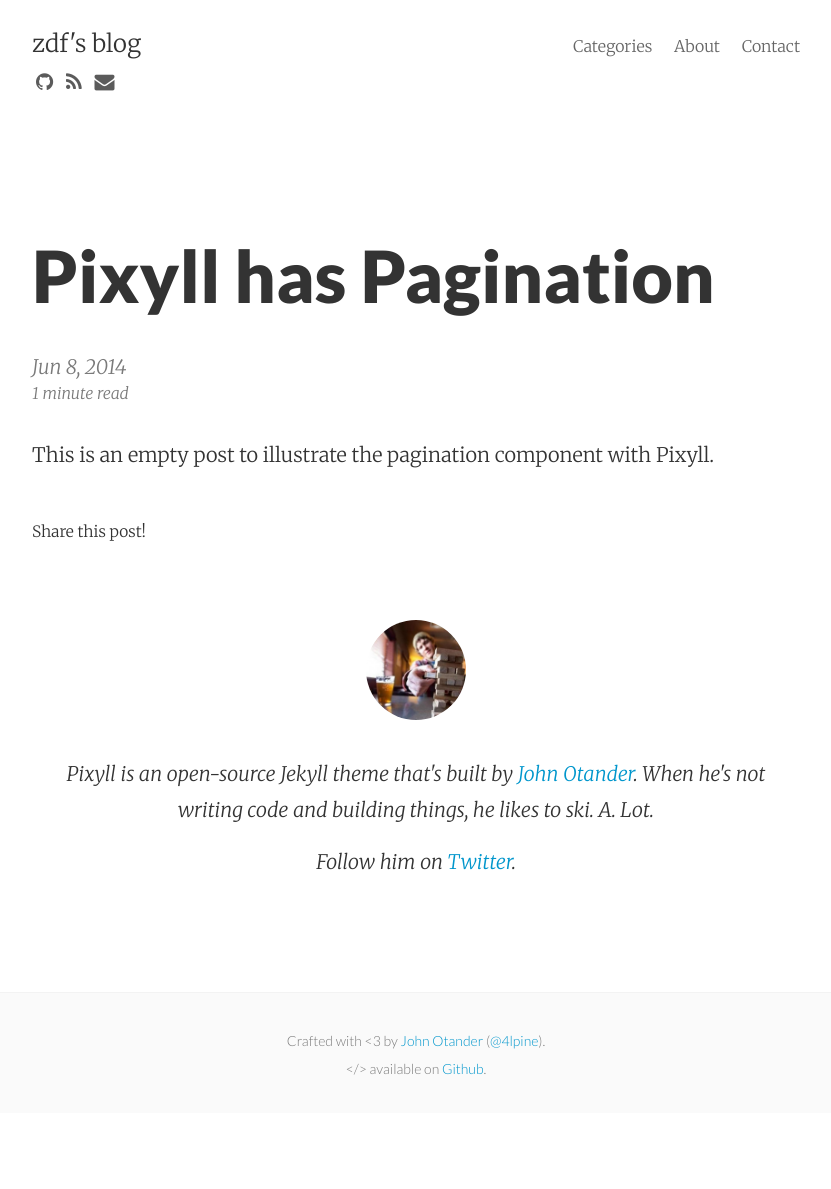
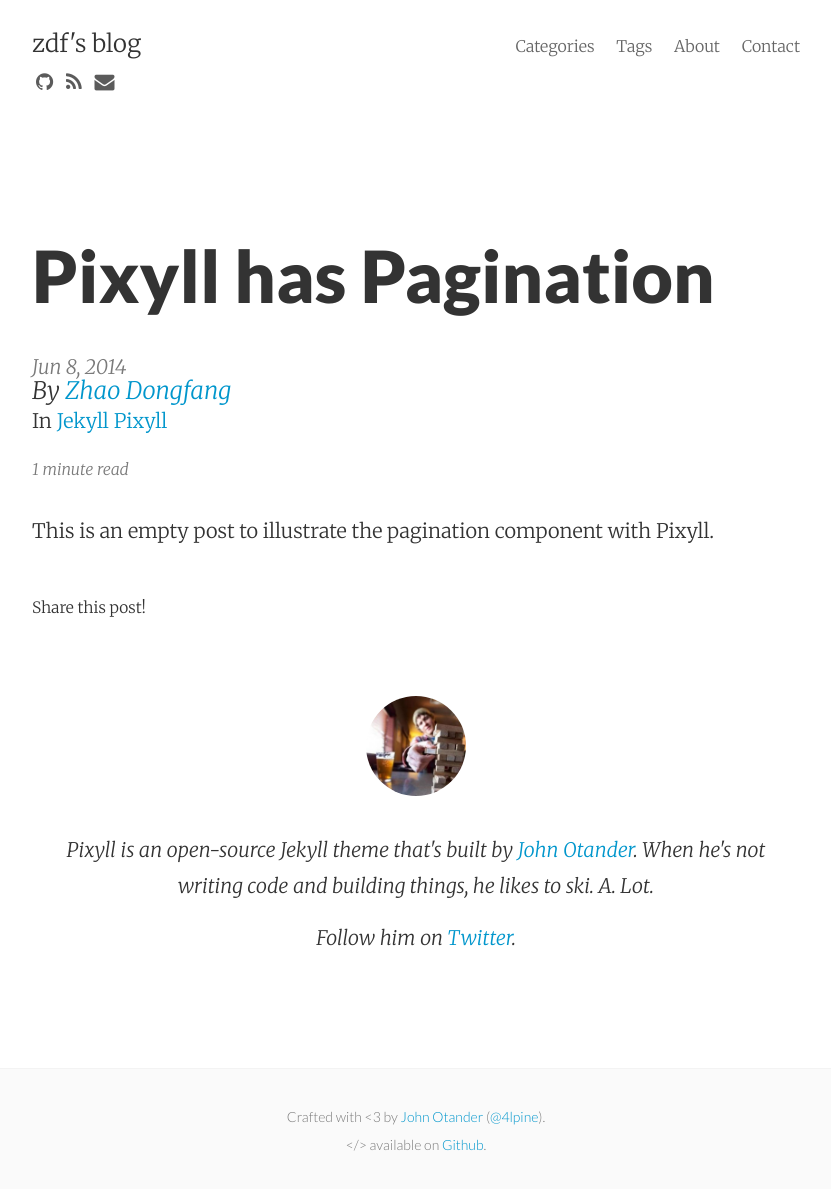
Before and after one commit to zdf1230/zdf1230.github.io, a Jekyll site: the page built from _posts/2014-06-08-pixyll-has-pagination.md, in a window 1280 px wide. Shown: the whole page, without its empty margins (224-1055 px from the left). Built offline with Jekyll 4.4.1, drawn with Linux system fonts in a browser that asks for light colours; nearby versions of some CDN libraries; Markdown is read by kramdown in place of the engine named in the settings; comment, search, counter and statistics services are not loaded; before the commit the page ends 1113 px from its top, so only the background shows below that.

Commit message:
4.4update

```diff
--- a/_includes/navigation.html
+++ b/_includes/navigation.html
@@ -1,3 +1,4 @@
 <a href="{{ site.baseurl }}/categories/">Categories</a>
+<a href="{{ site.baseurl }}/tags/">Tags</a>
 <a href="{{ site.baseurl }}/about/">About</a>
 <a href="{{ site.baseurl }}/contact/">Contact</a>
--- a/_layouts/post.html
+++ b/_layouts/post.html
@@ -13,6 +13,16 @@ layout: default
   {% if page.update_date %}
     <span class="post-meta">Updated: {{ page.update_date | date: "%b %-d, %Y" }}</span><br>
   {% endif %}
+
+  <address class="vcard author" itemprop="author" itemscope itemtype="http://schema.org/Person">
+    By <span itemprop="name"><a href="{{ "/about/" | prepend: site.baseurl | prepend: site.url }}" title="About {{ site.author }}" itemprop="url">{{ site.author }}</a></span>
+  </address>
+  <p>In
+	{% for tag in page.categories %}
+	<a href="{{ site.url }}{{ site.baseurl }}/categories/index.html#{{ page.categories | cgi_encode }}" data-toggle="tooltip" rel="tag">{{ tag | capitalize }}</a>
+	{% endfor %}
+  </p>
+
   <span class="post-meta small">{{ minutes }} minute read</span>
 </div>
 
--- a/categories.html
+++ b/categories.html
@@ -1,9 +1,9 @@
 ---
 layout: page
+title: Categories
 permalink: /categories/
-title: Categories
-tags: [Categories]
 description: "An archive of posts sorted by categories."
+no_duoshuo: true
 ---
 <ul class="tag-box inline">
 {% assign tags_list = site.categories %}
--- a/tags.html
+++ b/tags.html
@@ -3,6 +3,7 @@ layout: page
 title: Tags
 permalink: /tags/
 description: "An archive of posts sorted by tag."
+no_duoshuo: true
 ---
 <ul class="tag-box inline">
 {% assign tags_list = site.tags %}
```
